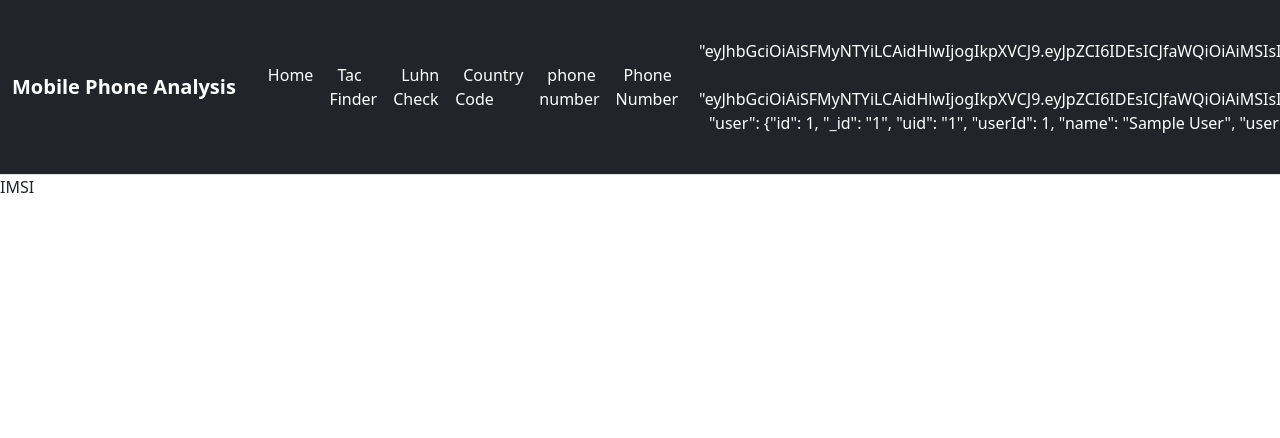
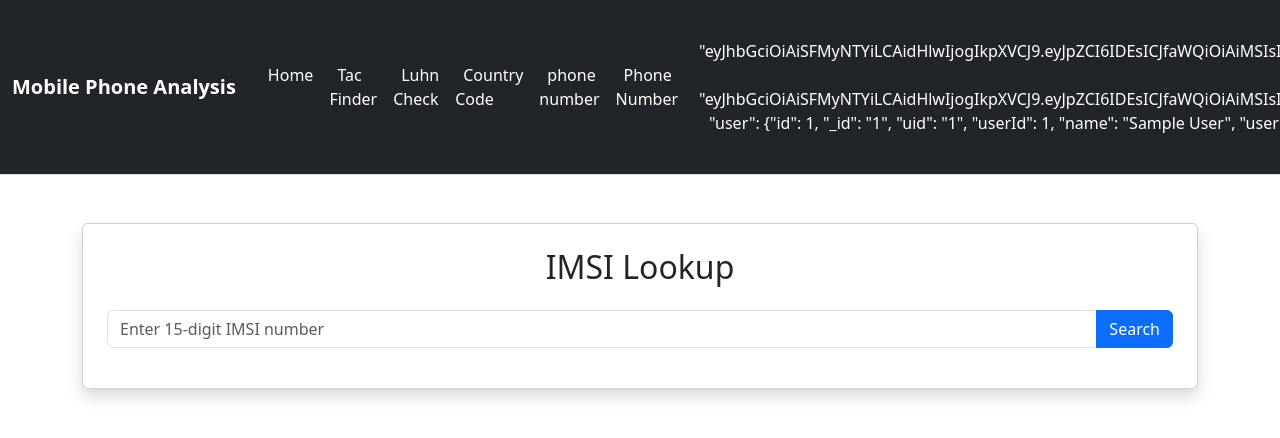
Before and after one commit to Yogesh187/Yogesh187.github.io, a React (Create React App) app: page /Pages/IMSI in a window 1280 px wide. Shown: the top 438 px of the page. Built offline with nearby package versions, Linux system fonts and the light colour scheme; sample sign-in values are in the browser's storage.

Commit message:
imsi changes

```diff
--- a/src/Pages/IMSI.js
+++ b/src/Pages/IMSI.js
@@ -1,7 +1,83 @@
-import React from 'react'
+import React, { useState } from "react";
+import axios from "axios";
+import "bootstrap/dist/css/bootstrap.min.css";
 
 export const IMSIFinder = () => {
+  const [imsi, setImsi] = useState("");
+  const [result, setResult] = useState(null);
+  const [error, setError] = useState("");
+  const [searched, setSearched] = useState(false);
+
+  const handleSearch = async () => {
+    setSearched(true);
+    setError("");
+    setResult(null);
+
+    try {
+      const response = await axios.post("http://127.0.0.1:8000/api/tools/analyze-imsi/", {
+        imsi: imsi.trim(),
+      });
+
+      setResult(response.data);
+    } catch (err) {
+      if (err.response && err.response.data && err.response.data.error) {
+        setError(err.response.data.error);
+      } else {
+        setError("Something went wrong. Please try again.");
+      }
+    }
+  };
+
   return (
-    <div>IMSI</div>
-  )
-}
+    <div className="container mt-5">
+      <div className="card shadow p-4">
+        <h2 className="text-center mb-4">IMSI Lookup</h2>
+        <div className="input-group mb-3">
+          <input
+            type="text"
+            className="form-control"
+            placeholder="Enter 15-digit IMSI number"
+            value={imsi}
+            onChange={(e) => setImsi(e.target.value)}
+          />
+          <button className="btn btn-primary" onClick={handleSearch}>
+            Search
+          </button>
+        </div>
+
+        {searched && (
+          <>
+            {error ? (
+              <p className="text-danger text-center">{error}</p>
+            ) : result ? (
+              <table className="table table-bordered table-striped">
+                <thead className="table-dark text-center">
+                  <tr>
+                    <th>IMSI</th>
+                    <th>Country</th>
+                    <th>Network</th>
+                    <th>MCC</th>
+                    <th>MNC</th>
+                  </tr>
+                </thead>
+                <tbody>
+                  <tr>
+                    <td>{result.imsi}</td>
+                    <td>{result.country}</td>
+                    <td>{result.network || "N/A"}</td>
+                    <td>{result.mcc}</td>
+                    <td>{result.mnc}</td>
+                  </tr>
+                </tbody>
+              </table>
+            ) : (
+              <p className="text-center">No result found.</p>
+            )}
+          </>
+        )}
+      </div>
+    </div>
+  );
+};
+
+export default IMSIFinder;
```
